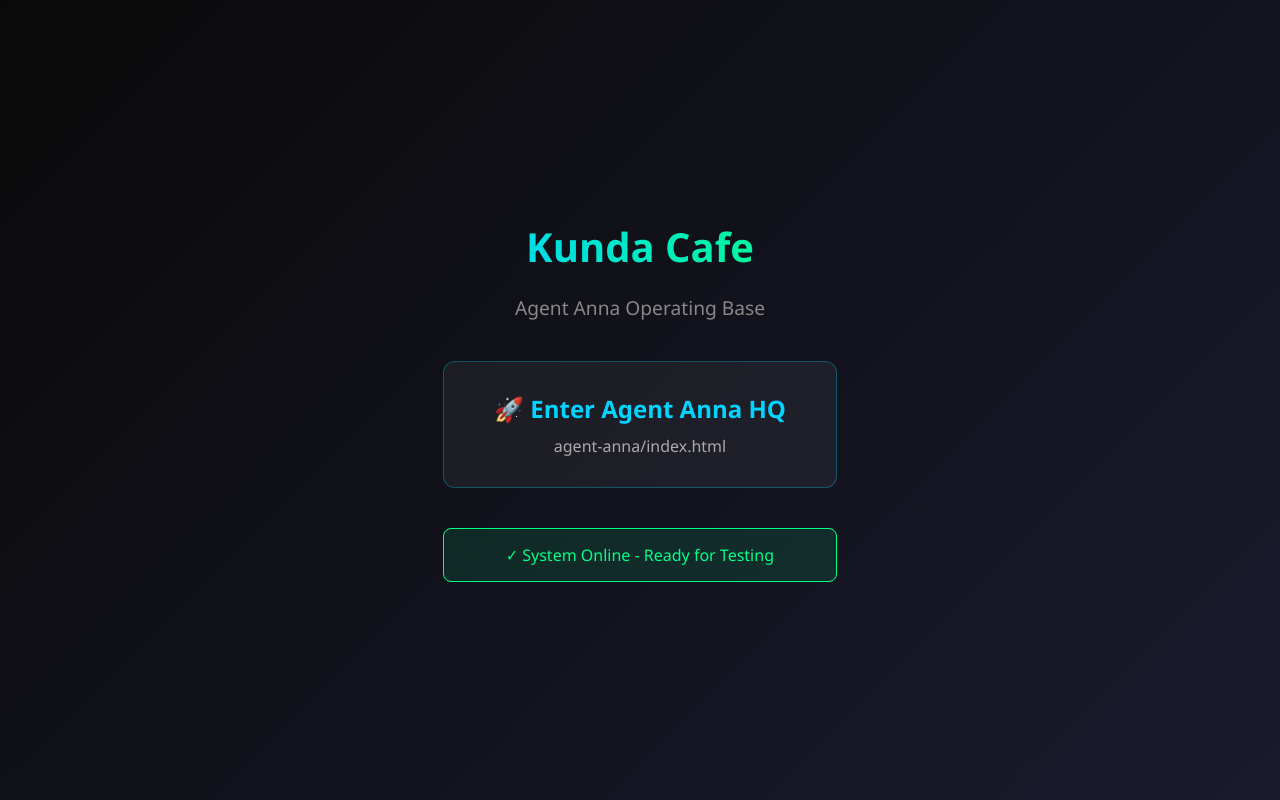
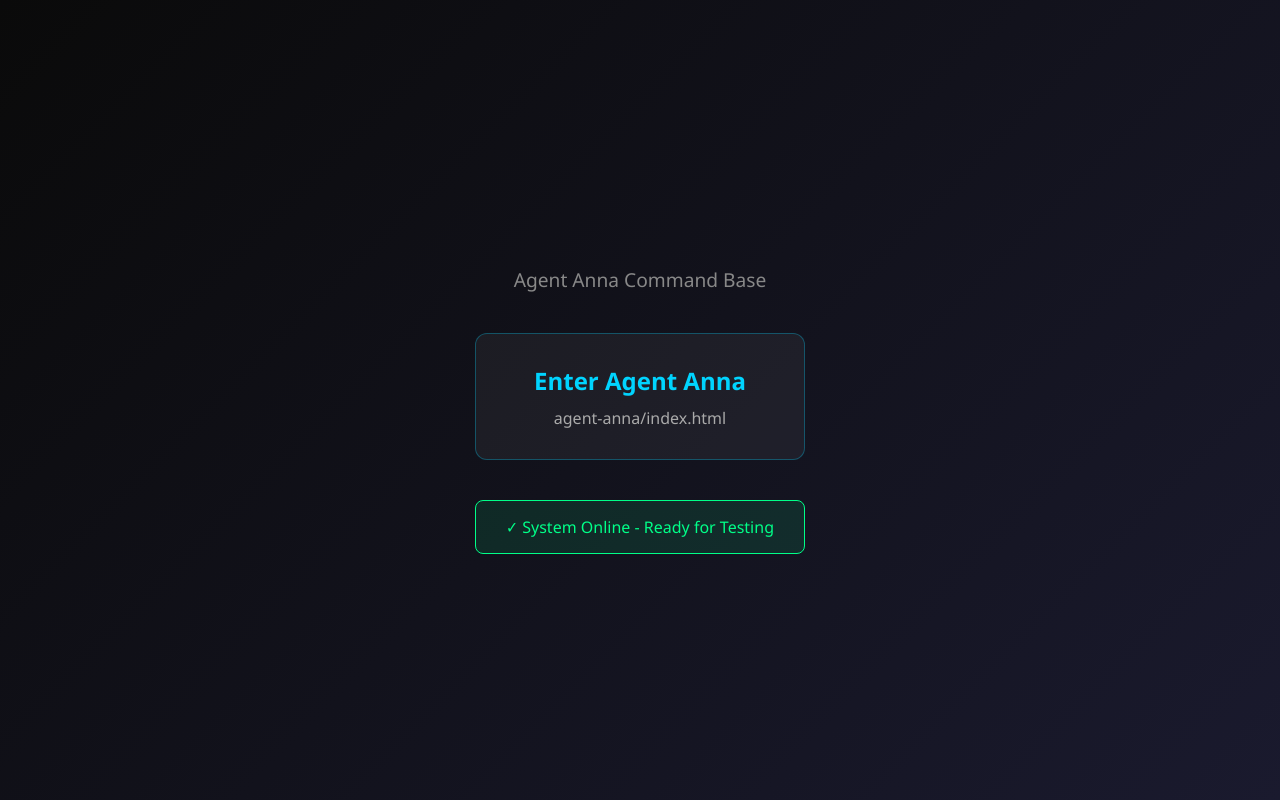
Before and after one commit to agent-anna/agent-anna, a plain HTML site: page index.html in a window 1280 px wide. Drawn offline with Linux system fonts and the light colour scheme.

Commit message:
Update index.html

```diff
--- a/index.html
+++ b/index.html
@@ -73,11 +73,11 @@
 </head>
 <body>
     <div class="container">
-        <h1>Kunda Cafe</h1>
-        <p class="subtitle">Agent Anna Operating Base</p>
+        <h1></h1>
+        <p class="subtitle">Agent Anna Command Base</p>
         <a href="agent-anna/index.html">
             <div class="nav-card">
-                <h2>🚀 Enter Agent Anna HQ</h2>
+                <h2>Enter Agent Anna</h2>
                 <p>agent-anna/index.html</p>
             </div>
         </a>
```
